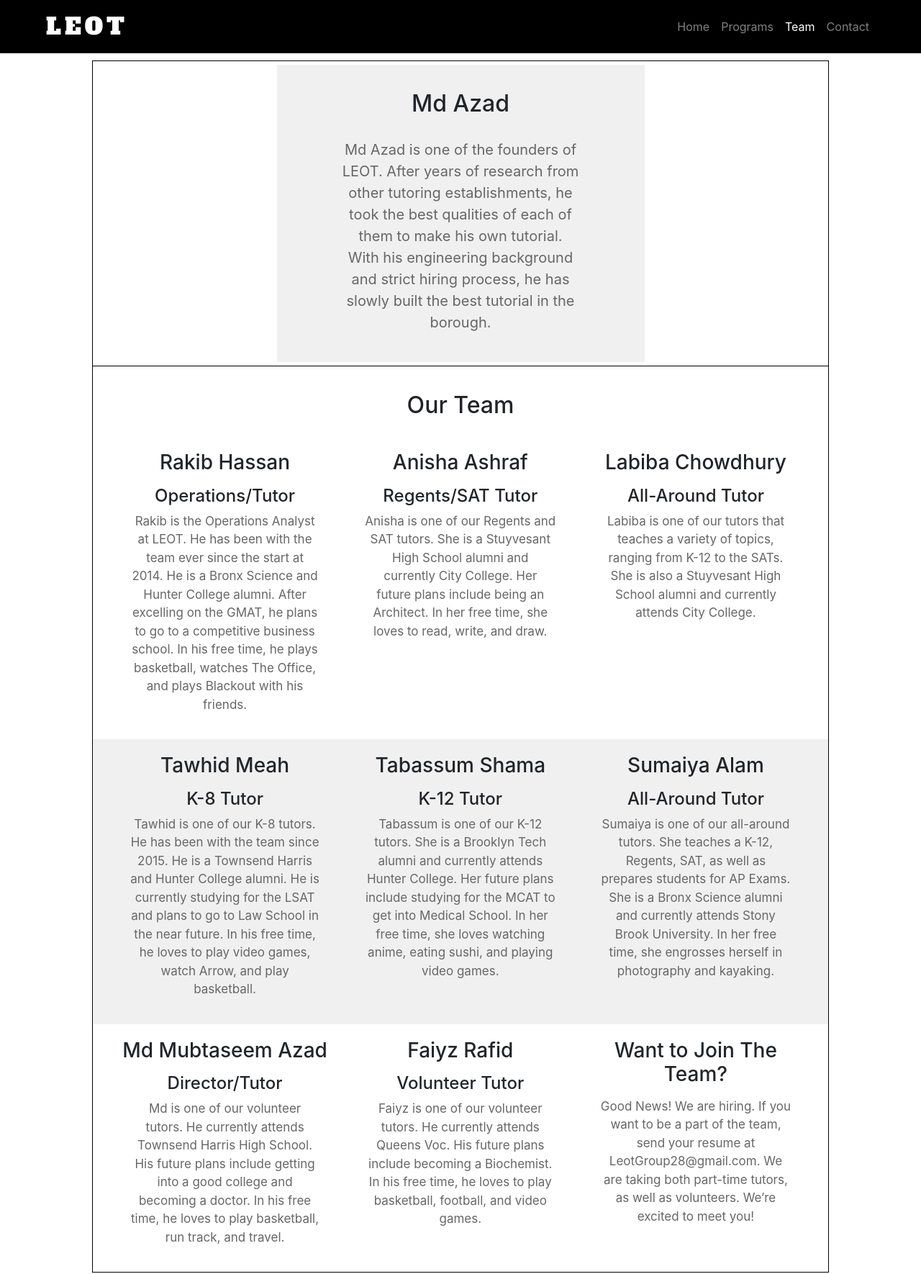
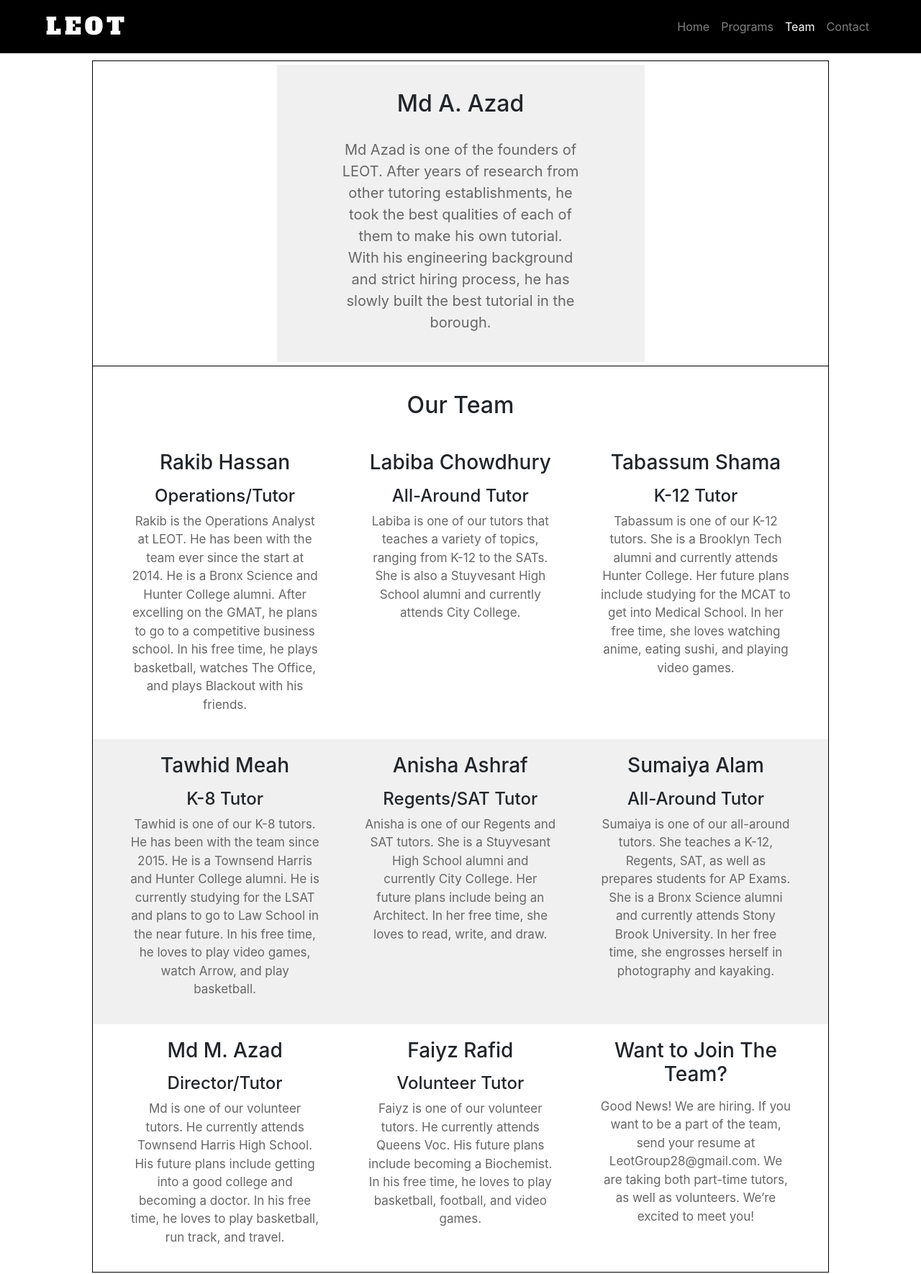
Before and after one commit to RakibHassan96/LeotTutorial, a plain HTML site: page team.html in a window 1280 px wide. Shown: the whole page at 72% size. Drawn offline with nearby package versions, Linux system fonts and the light colour scheme.

Commit message:
Fixed team

```diff
--- a/contact.css
+++ b/contact.css
@@ -9,7 +9,7 @@
 
 #contact-info {
 	margin-top: 50px;
-	border: 1px solid black;
+	border-top: 1px solid black;
 /*	width: 80%;
 	margin-left: 10%;*/
 	padding: 20px 0;
--- a/team.html
+++ b/team.html
@@ -37,7 +37,7 @@
 
 		<div id="content" style="border-top: 1px solid black; margin-top: 10px">
 			<div class="section even" id="founder">
-				<h2>Md Azad</h2>
+				<h2>Md A. Azad</h2>
 				<!-- <img src="images/index/program2.png"> -->
 				<p>Md Azad is one of the founders of LEOT. After years of research from other tutoring establishments, he took the best qualities of each of them to make his own tutorial. With his engineering background and strict hiring process, he has slowly built the best tutorial in the borough.</p>
 			</div>
@@ -52,15 +52,15 @@
 					</div>
 					<div class="program-section" id="shsat">
 						<!-- <img src="images/index/program2.png"> -->
-						<h3>Anisha Ashraf</h3>
-						<h4>Regents/SAT Tutor</h4>
-						<p>Anisha is one of our Regents and SAT tutors. She is a Stuyvesant High School alumni and currently City College. Her future plans include being an Architect. In her free time, she loves to read, write, and draw.</p>
+						<h3>Labiba Chowdhury</h3>
+						<h4>All-Around Tutor</h4>
+						<p>Labiba is one of our tutors that teaches a variety of topics, ranging from K-12 to the SATs. She is also a Stuyvesant High School alumni and currently attends City College.</p>
 					</div>
 					<div class="program-section" id="regents">
 						<!-- <img src="images/index/program2.png"> -->
-						<h3>Labiba Chowdhury</h3>
-						<h4>All-Around Tutor</h4>
-						<p>Labiba is one of our tutors that teaches a variety of topics, ranging from K-12 to the SATs. She is also a Stuyvesant High School alumni and currently attends City College.</p>
+						<h3>Tabassum Shama</h3>
+						<h4>K-12 Tutor</h4>
+						<p>Tabassum is one of our K-12 tutors. She is a Brooklyn Tech alumni and currently attends Hunter College. Her future plans include studying for the MCAT to get into Medical School. In her free time, she loves watching anime, eating sushi, and playing video games.</p>
 					</div>
 				</div>
 
@@ -73,9 +73,9 @@
 					</div>
 					<div class="program-section" id="shsat">
 						<!-- <img src="images/index/program2.png"> -->
-						<h3>Tabassum Shama</h3>
-						<h4>K-12 Tutor</h4>
-						<p>Tabassum is one of our K-12 tutors. She is a Brooklyn Tech alumni and currently attends Hunter College. Her future plans include studying for the MCAT to get into Medical School. In her free time, she loves watching anime, eating sushi, and playing video games.</p>
+						<h3>Anisha Ashraf</h3>
+						<h4>Regents/SAT Tutor</h4>
+						<p>Anisha is one of our Regents and SAT tutors. She is a Stuyvesant High School alumni and currently City College. Her future plans include being an Architect. In her free time, she loves to read, write, and draw.</p>
 					</div>
 					<div class="program-section" id="regents">
 						<!-- <img src="images/index/program2.png"> -->
@@ -88,7 +88,7 @@
 				<div class="section odd" id="programs">
 					<div class="program-section" id="state-test">
 						<!-- <img src="images/index/program2.png"> -->
-						<h3>Md Mubtaseem Azad</h3>
+						<h3>Md M. Azad</h3>
 						<h4>Director/Tutor</h4>
 						<p>Md is one of our volunteer tutors. He currently attends Townsend Harris High School. His future plans include getting into a good college and becoming a doctor. In his free time, he loves to play basketball, run track, and travel.</p>
 					</div>
```
Also changed, not shown: contact.html (+1 -1 lines).
